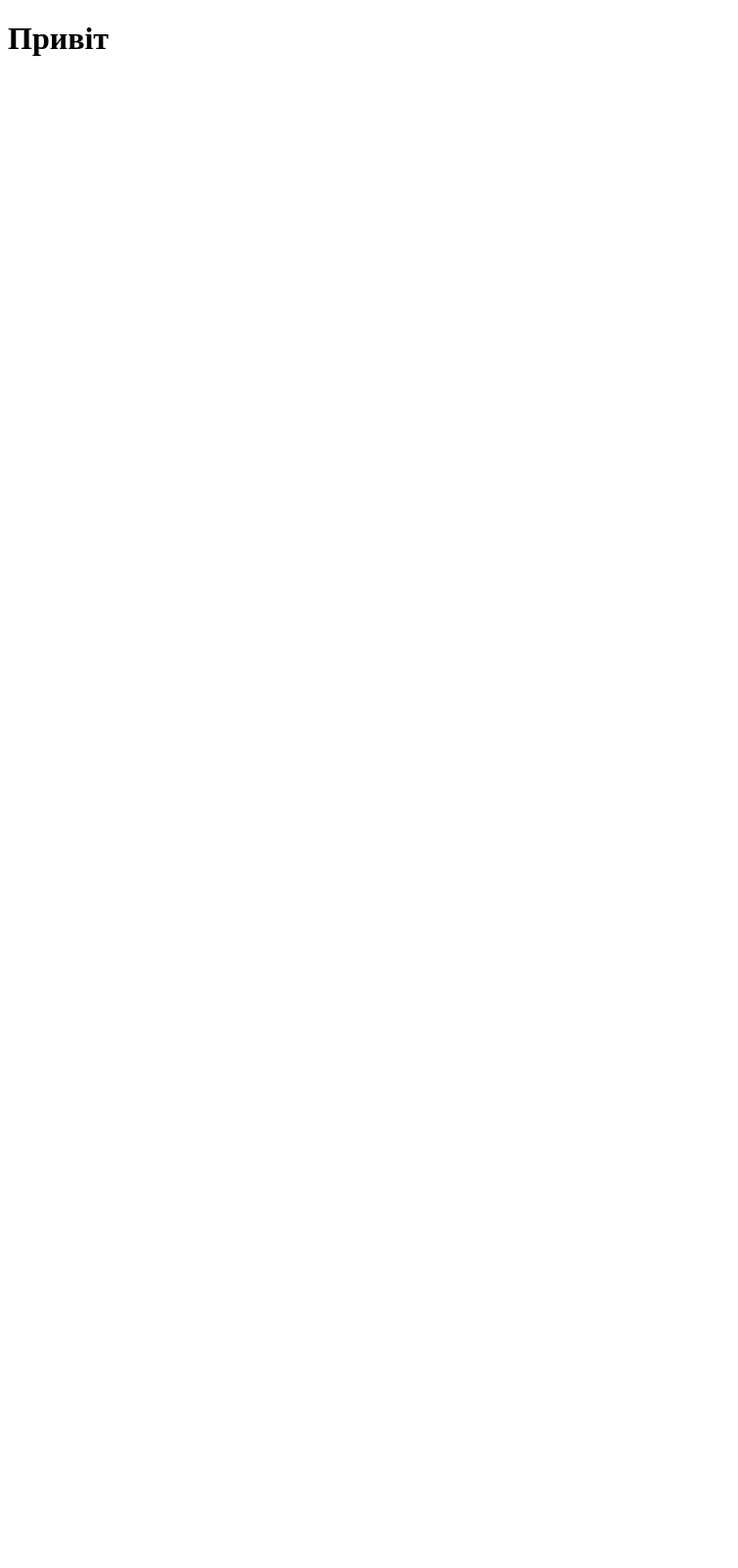
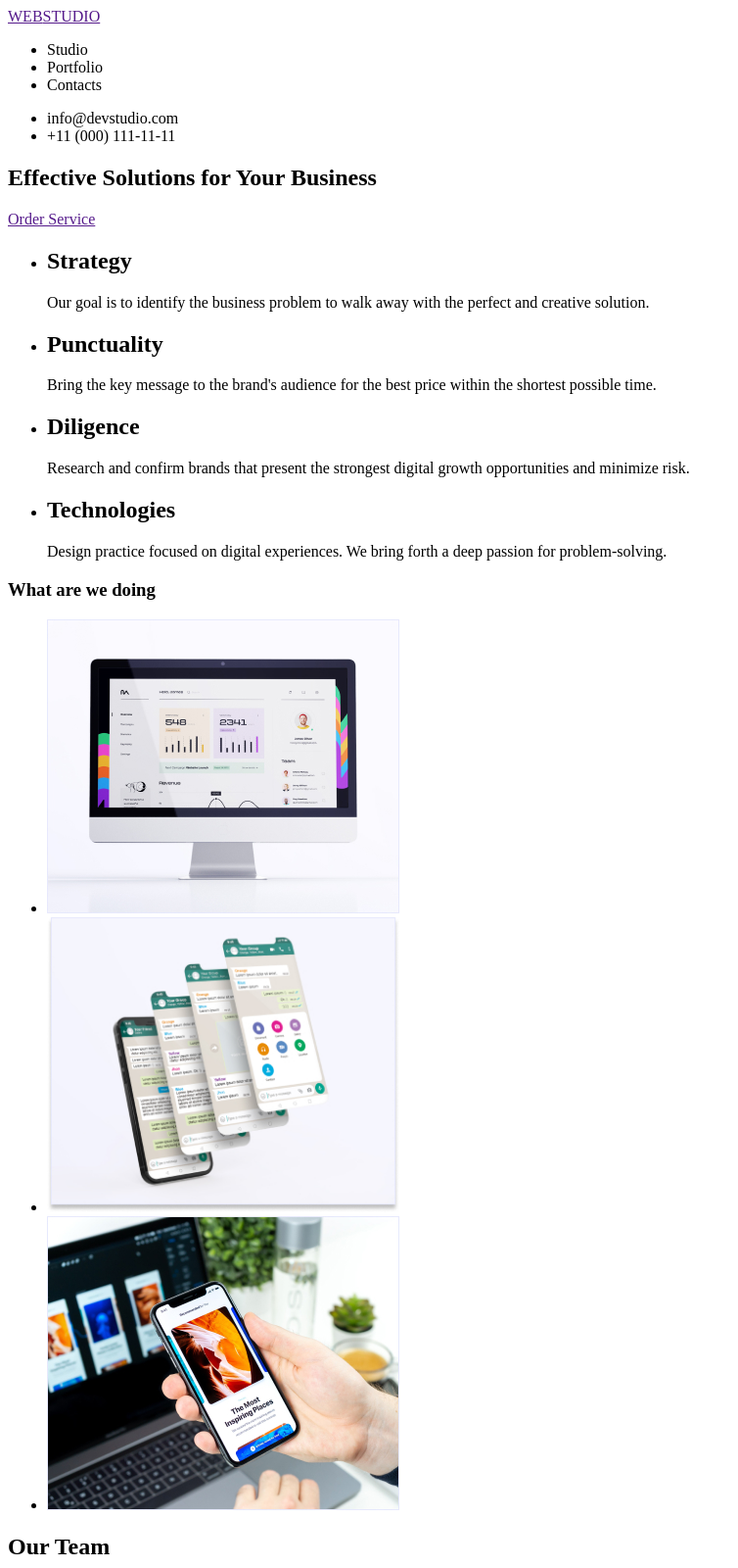
Before and after one commit to Alina-023/Tutorial, a plain HTML site: page index.html in a window 1280 px wide. Shown: the top 1600 px of the page at 98% size, without its empty margins (0-754 px from the left). Before the commit the page ends 800 px from the top, so only its background shows below. Drawn offline with Linux system fonts and the light colour scheme.

Commit message:
new project

```diff
--- a/index.html
+++ b/index.html
@@ -9,7 +9,107 @@
 </head>
 
 <body>
-    <h1>Привіт</h1>
+    <header>
+        <a href=""><span>WEB</span>STUDIO</a>
+        <ul>
+            <li>Studio</li>
+            <li>Portfolio</li>
+            <li>Contacts</li>
+        </ul>
+        <ul>
+            <li>info@devstudio.com</li>
+            <li>+11 (000) 111-11-11</li>
+        </ul>
+    </header>
+
+    <main>
+        <section>
+
+            <h1>Effective Solutions for Your Business</h1>
+            <a href="">Order Service</a>
+
+        </section>
+
+
+
+        <section>
+            <ul>
+                <li>
+                    <h2>Strategy</h2>
+                    <p>Our goal is to identify the business problem to walk away with the perfect and creative solution.
+                    </p>
+                </li>
+                <li>
+                    <h2>Punctuality</h2>
+                    <p>Bring the key message to the brand's audience for the best price within the shortest possible
+                        time.</p>
+                </li>
+                <li>
+                    <h2>Diligence</h2>
+                    <p>Research and confirm brands that present the strongest digital growth opportunities and minimize
+                        risk.</p>
+                </li>
+                <li>
+                    <h2>Technologies</h2>
+                    <p>Design practice focused on digital experiences. We bring forth a deep passion for
+                        problem-solving.</p>
+
+                </li>
+            </ul>
+
+            <div>
+                <h3>What are we doing</h3>
+
+                <ul>
+
+                    <li><img src="./rectangle1.jpg" width="360" alt="screen with data"></li>
+                    <li><img src="./rectangle2.jpg" width="360" alt="mobile phone"></li>
+                    <li><img src="./rectangle3.jpg" width="360" alt="hand"></li>
+
+                </ul>
+            </div>
+        </section>
+
+
+        <section>
+
+            <h2>Our Team</h2>
+            <ul>
+                <li>
+                    <img src="./man1.jpg" width="264" alt="employee">
+                    <h3>Mark Guerrero</h3>
+                    <p>Product Designer</p>
+                </li>
+                <li>
+                    <img src="./man2.jpg" width="264" alt="employee">
+                    <h3>Tom Ford</h3>
+                    <p>Frontend Developer</p>
+                </li>
+                <li>
+                    <img src="./woman3.jpg" width="264" alt="employee">
+                    <h3>Camila Garcia</h3>
+                    <p>Marketing</p>
+
+                </li>
+                <li>
+                    <img src="./man4.jpg" width="264" alt="employee">
+                    <h3>Daniel Wilson</h3>
+                    <p>UI Designer</p>
+
+                </li>
+            </ul>
+
+        </section>
+    </main>
+
+    <footer>
+        <a href=""><span>WEB</span>STUDIO</a>
+        <p>Increase the flow of customers and sales for your business with digital marketing & growth solutions.</p>
+    </footer>
+
+
+
+
 </body>
 
 </html>
```
Also changed, not shown: man1.jpg (added), man2.jpg (added), man4.jpg (added), rectangle1.jpg (added), rectangle2.jpg (added), rectangle3.jpg (added), woman3.jpg (added).
